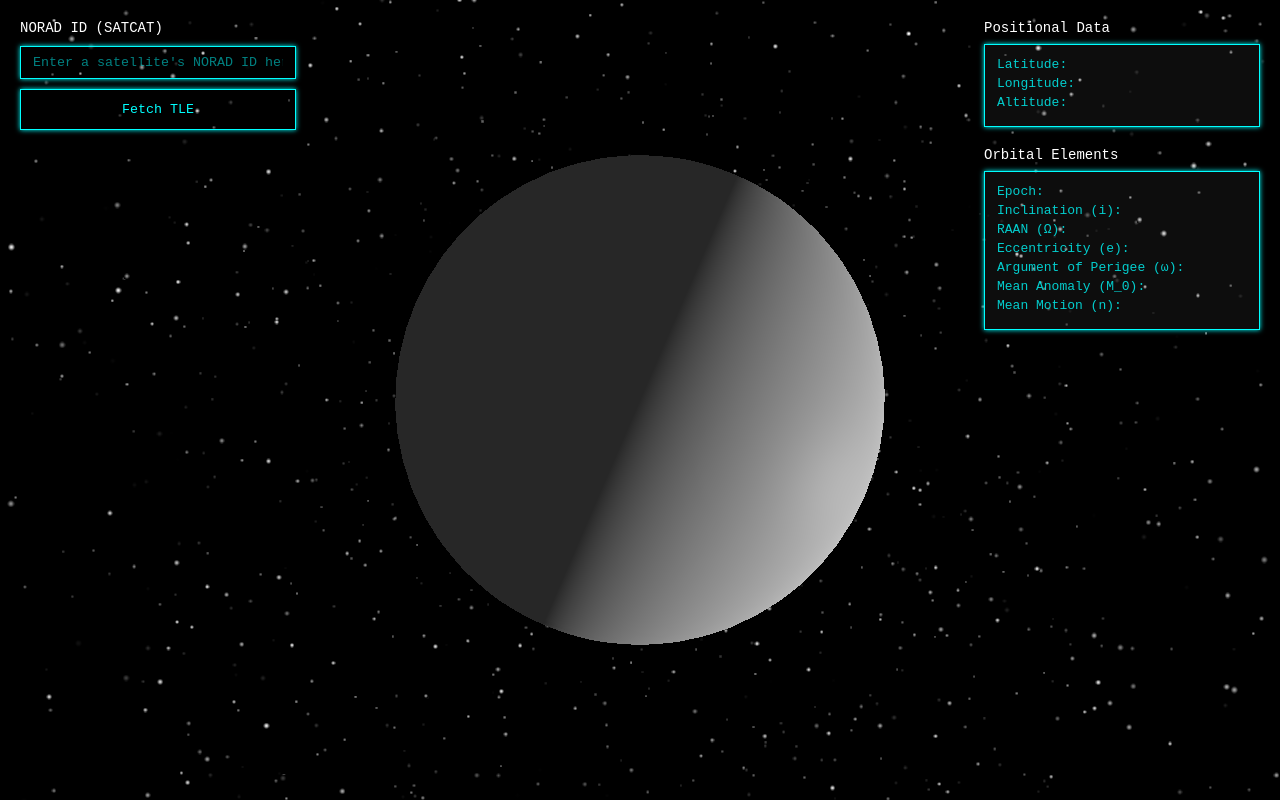
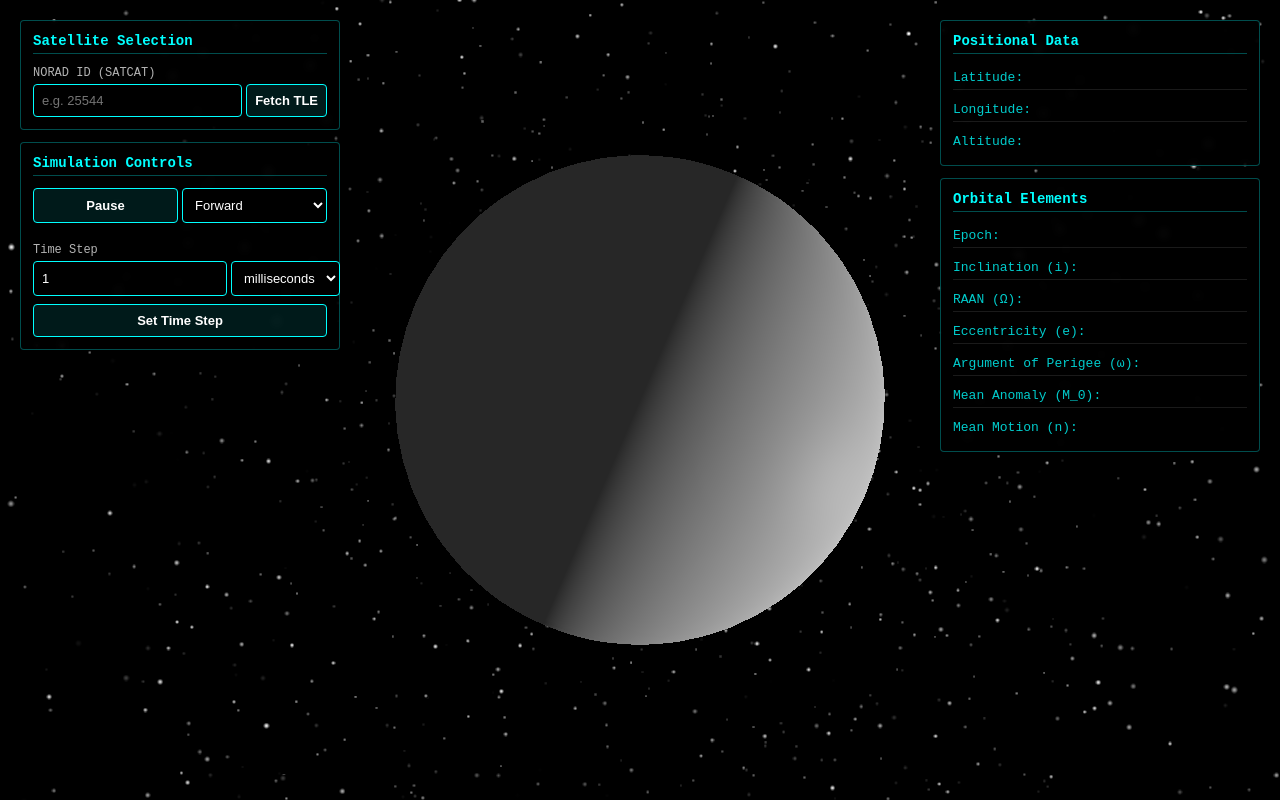
Before and after one commit to connorperrone/orbital-simulator, a website built with Vite: page index.html in a window 1280 px wide. Built offline with nearby package versions, Linux system fonts and the light colour scheme; animation ran at ten frames a second.

Commit message:
Clean up UI components and add pause feature

```diff
--- a/index.html
+++ b/index.html
@@ -5,151 +5,205 @@
     <meta name="viewport" content="width=device-width, initial-scale=1.0" />
     <title>Orbital Simulator</title>
     <style>
+      :root {
+        --theme-color: #00FFFF;
+        font-family: monospace;
+      }
+
       body { margin: 0; }
 
-        label {
-          color: #FFFFFF;
-          font-family: monospace;
-          font-size: 14px;
+      #leftColumn, #rightColumn {
+        display: flex;
+        flex-direction: column;
+        gap: 12px;
+        position: absolute;
+        top: 20px;
+        width: 320px;
       }
 
-        .theme {
-          color: #00FFFF;
-          border: 1px solid #00FFFF;
-          font-family: monospace;
-          box-shadow: 0 0 5px #00FFFF;
+      #leftColumn { left: 20px; }
+      #rightColumn { right: 20px; }
+
+      .panel {
+        backdrop-filter: blur(4px);
+        background-color: rgba(0, 0, 0, 0.8);
+        border: 1px solid rgba(0, 255, 255, 0.3);
+        border-radius: 4px;
+        display: flex;
+        flex-direction: column;
+        gap: 8px;
+        padding: 12px;
       }
 
-        #buttons {
-          position: absolute;
-          top: 20px;
-          left: 20px;
-          display: flex;
-          flex-direction: column;
-          gap: 10px;
+      .panelHeader {
+        border-bottom: 1px solid rgba(0, 255, 255, 0.3);
+        color: var(--theme-color);
+        font-size: 14px;
+        font-weight: bold;
+        margin-bottom: 4px;
+        padding-bottom: 4px;
       }
 
-        #noradIdInput {
-          width: 250px;
-          padding: 8px 12px;
-          background-color: transparent;
-          transition: all 0.3s ease;
-          outline: none;
+      .group {
+        display: flex;
+        gap: 4px;
       }
 
-        #noradIdInput::placeholder {
-          color: rgba(0, 255, 255, 0.5);
+      .group.vertical {
+        flex-direction: column;
       }
 
-        #noradIdInput:focus {
-          box-shadow: 0 0 10px #00FFFF, 0 0 20px #00FFFF;
+      label {
+        color: rgba(255, 255, 255, 0.7);
+        font-size: 12px;
       }
 
-        #fetchTleButton {
-          padding: 12px 24px;
-          background-color: transparent;
+      input, select, button {
+        background-color: rgba(0, 0, 0, 0.5);
+        border: 1px solid var(--theme-color);
+        border-radius: 4px;
+        color: #FFFFFF;
+        font-size: 13px;
+        outline: none;
+        padding: 8px;
         transition: all 0.3s ease;
+      }
+
+      input {
+        flex-grow: 1;
+        /* min-width: 0; */
+      }
+
+      button {
+        background-color: rgba(0, 255, 255, 0.1);
+        cursor: pointer;
+        font-weight: bold;
+      }
+
+      button:hover {
+        background-color: var(--theme-color);
+        box-shadow: 0 0 10px var(--theme-color);
+        color: #000000;
+      }
+
+      select {
         cursor: pointer;
       }
 
-        #fetchTleButton:hover {
-          background-color: rgba(0, 255, 255, 0.1);
-          box-shadow: 0 0 10px #00FFFF, 0 0 20px #00FFFF;
+      option {
+        background-color: #000000;
+        color: #FFFFFF;
       }
 
-        #orbitData {
-          position: absolute;
-          top: 20px;
-          right: 20px;
+      .dataRow {
         display: flex;
-          flex-direction: column;
-          gap: 8px;
+        font-size: 13px;
+        justify-self: space-between;
+        border-bottom: 1px solid rgba(255, 255, 255, 0.1);
+        padding: 4px 0;
       }
 
-        #positionData {
-          padding: 12px;
-          min-width: 250px;
-          background-color: rgba(255, 255, 255, 0.05);
+      .dataRow:last-child {
+        border-bottom: none;
       }
 
-        .orbitDataRow {
-          display: flex;
-          justify-self: space-between;
-          margin-bottom: 4px;
+      .dataLabel {
+        color: var(--theme-color);
+        opacity: 0.8;
+        padding-right: 8px;
       }
 
-        .orbitDataLabel {
-          color: rgba(0, 255, 255, 0.8);
-          margin-right: 8px;
-        }
-
-        .orbitDataValue {
+      .dataValue {
+        color: #FFFFFF;
         font-weight: bold;
-        }
-
-        #orbitalElementsLabel {
-          padding: 12px 0px 0px 0px;
-        }
-
-        #orbitalElements {
-          padding: 12px;
-          min-width: 250px;
-          background-color: rgba(255, 255, 255, 0.05);
       }
     </style>
   </head>
   <body>
     <div id="app"></div>
-    <div id="buttons">
+    <div id="leftColumn">
+        <div class="panel">
+            <div class="panelHeader">Satellite Selection</div>
+            <div class="group vertical">
                 <label for="noradIdInput">NORAD ID (SATCAT)</label>
-      <input class="theme" id="noradIdInput" type="text" placeholder="Enter a satellite's NORAD ID here">
-      <button class="theme" id="fetchTleButton">Fetch TLE</button>
-    </div>
-    <div id="orbitData">
-      <label for="positionData">Positional Data</label>
-      <div class="theme" id="positionData">
-        <div class="orbitDataRow">
-          <span class="orbitDataLabel">Latitude:</span>
-          <span class="orbitDataValue" id="latitudeValue"></span>
-        </div>
-        <div class="orbitDataRow">
-          <span class="orbitDataLabel">Longitude:</span>
-          <span class="orbitDataValue" id="longitudeValue"></span>
-        </div>
-        <div class="orbitDataRow">
-          <span class="orbitDataLabel">Altitude:</span>
-          <span class="orbitDataValue" id="altitudeValue"></span>
+                <div class="group">
+                    <input id="noradIdInput" type="text" placeholder="e.g. 25544">
+                    <button id="fetchTleButton">Fetch TLE</button>
                 </div>
             </div>
-      <label for="orbitalElements" id="orbitalElementsLabel">Orbital Elements</label>
-      <div class="theme" id="orbitalElements">
-        <div class="orbitDataRow">
-          <span class="orbitDataLabel">Epoch:</span>
-          <span class="orbitDataValue" id="epochValue"></span>
         </div>
-        <div class="orbitDataRow">
-          <span class="orbitDataLabel">Inclination (i):</span>
-          <span class="orbitDataValue" id="inclinationValue"></span>
+
+        <div class="panel">
+            <div class="panelHeader">Simulation Controls</div>
+            <div class="group">
+                <button id="pauseResumeButton" style="flex: 1;">Pause</button>
+                <select id="timeDirection" style="flex: 1;">
+                    <option value="Forward">Forward</option>
+                    <option value="Reverse">Reverse</option>
+                </select>
             </div>
-        <div class="orbitDataRow">
-          <span class="orbitDataLabel">RAAN (Ω):</span>
-          <span class="orbitDataValue" id="raanValue"></span>
+            <div class="group vertical" style="padding-top: 12px;">
+                <label>Time Step</label>
+                <div class="group">
+                    <input id="timeStepInput" type="number" value="1">
+                    <select id="timeStepUnit">
+                        <option value="milliseconds">milliseconds</option>
+                        <option value="seconds">seconds</option>
+                        <option value="minutes">minutes</option>
+                        <option value="hours">hours</option>
+                    </select>
                 </div>
-        <div class="orbitDataRow">
-          <span class="orbitDataLabel">Eccentricity (e):</span>
-          <span class="orbitDataValue" id="eccentricityValue"></span>
             </div>
-        <div class="orbitDataRow">
-          <span class="orbitDataLabel">Argument of Perigee (ω):</span>
-          <span class="orbitDataValue" id="argPerigeeValue"></span>
+            <button id="setTimeStepButton">Set Time Step</button>
         </div>
-        <div class="orbitDataRow">
-          <span class="orbitDataLabel">Mean Anomaly (M_0):</span>
-          <span class="orbitDataValue" id="meanAnomalyValue"></span>
     </div>
-        <div class="orbitDataRow">
-          <span class="orbitDataLabel">Mean Motion (n):</span>
-          <span class="orbitDataValue" id="meanMotionValue"></span>
+
+    <div id="rightColumn">
+        <div class="panel">
+            <div class="panelHeader">Positional Data</div>
+            <div class="dataRow">
+                <span class="dataLabel">Latitude:</span>
+                <span class="dataValue" id="latitudeValue"></span>
+            </div>
+            <div class="dataRow">
+                <span class="dataLabel">Longitude:</span>
+                <span class="dataValue" id="longitudeValue"></span>
+            </div>
+            <div class="dataRow">
+                <span class="dataLabel">Altitude:</span>
+                <span class="dataValue" id="altitudeValue"></span>
+            </div>
+        </div>
+
+        <div class="panel">
+            <div class="panelHeader">Orbital Elements</div>
+            <div class="dataRow">
+                <span class="dataLabel">Epoch:</span>
+                <span class="dataValue" id="epochValue"></span>
+            </div>
+            <div class="dataRow">
+                <span class="dataLabel">Inclination (i):</span>
+                <span class="dataValue" id="inclinationValue"></span>
+            </div>
+            <div class="dataRow">
+                <span class="dataLabel">RAAN (Ω):</span>
+                <span class="dataValue" id="raanValue"></span>
+            </div>
+            <div class="dataRow">
+                <span class="dataLabel">Eccentricity (e):</span>
+                <span class="dataValue" id="eccentricityValue"></span>
+            </div>
+            <div class="dataRow">
+                <span class="dataLabel">Argument of Perigee (ω):</span>
+                <span class="dataValue" id="argPerigeeValue"></span>
+            </div>
+            <div class="dataRow">
+                <span class="dataLabel">Mean Anomaly (M_0):</span>
+                <span class="dataValue" id="meanAnomalyValue"></span>
+            </div>
+            <div class="dataRow">
+                <span class="dataLabel">Mean Motion (n):</span>
+                <span class="dataValue" id="meanMotionValue"></span>
             </div>
         </div>
     </div>
--- a/main.js
+++ b/main.js
@@ -14,6 +14,9 @@ const maxOrbitPoints = 400;
 
 const noradIdInput = document.getElementById('noradIdInput');
 const fetchTleButton = document.getElementById('fetchTleButton');
+
+const pauseResumeButton = document.getElementById('pauseResumeButton');
+
 const latitudeValue = document.getElementById('latitudeValue');
 const longitudeValue = document.getElementById('longitudeValue');
 const altitudeValue = document.getElementById('altitudeValue');
@@ -34,6 +37,7 @@ let positionAndVelocity;
 let date;
 let orbitPoints;
 let orbitPointsIndex;
+let paused = true;
 
 async function fetchTle(noradId) {
     const url = `https://celestrak.org/NORAD/elements/gp.php?CATNR=${noradId}&FORMAT=TLE`;
@@ -100,6 +104,10 @@ fetchTleButton.addEventListener('click', async () => {
     }
 });
 
+pauseResumeButton.addEventListener('click', async () => {
+    paused = !paused;
+    pauseResumeButton.textContent = paused ? 'Propagate' : 'Pause';
+});
 
 function createStars() {
     const starGeometry = new THREE.BufferGeometry();
@@ -189,8 +197,8 @@ function animate() {
         starColorsAttribute.needsUpdate = true;
     }
 
-    // Propagate orbit if TLE data has been fetched
-    if (satrec && count % 20 == 0) {
+    // Propagate orbit if TLE data has been fetched and not paused
+    if (!paused && satrec && count % 20 == 0) {
         date.setSeconds(date.getSeconds() + 30);
 
         const gmst = satellite.gstime(date);
```
Lines whose indentation alone changed are shown as unchanged.
